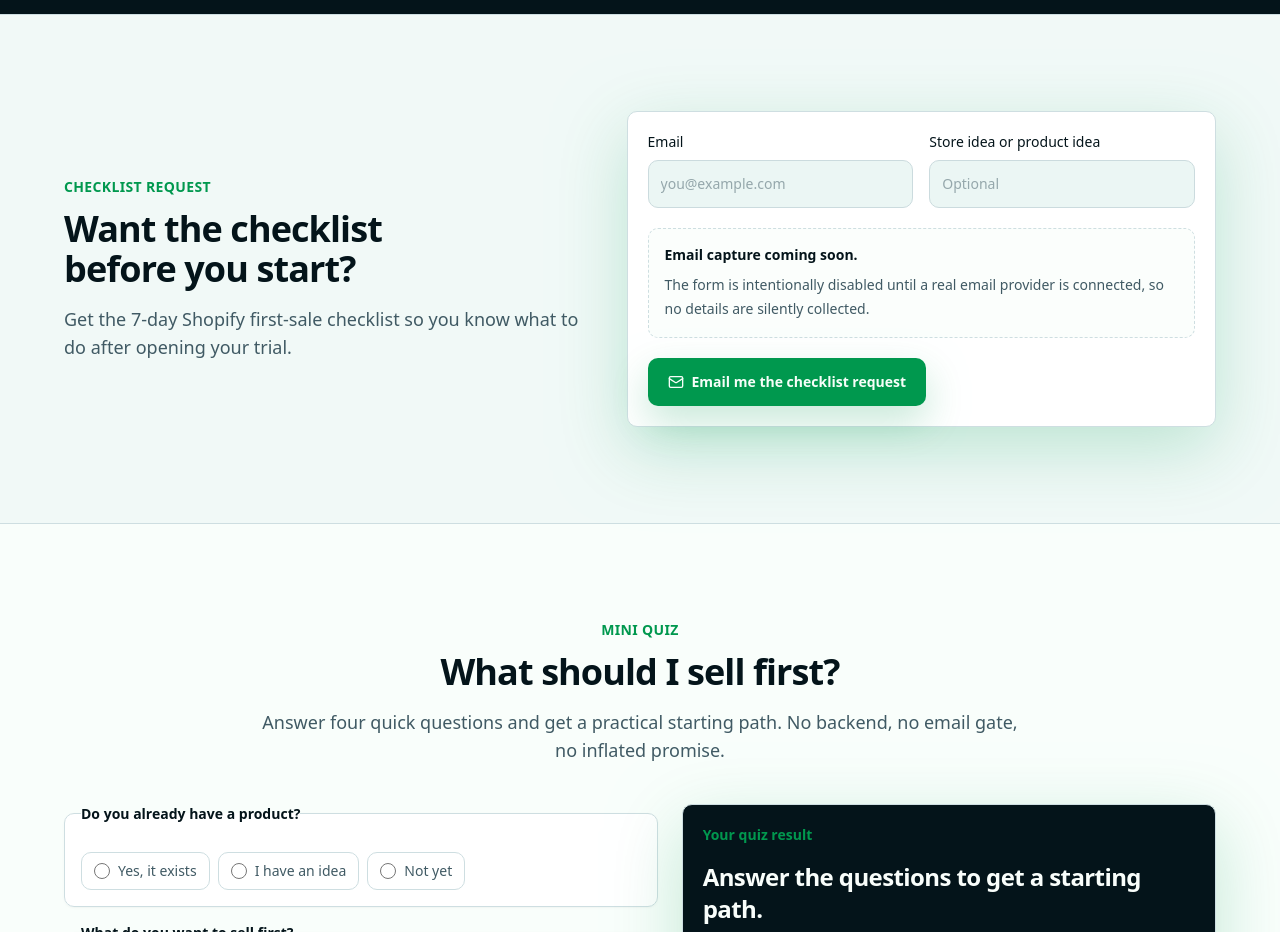
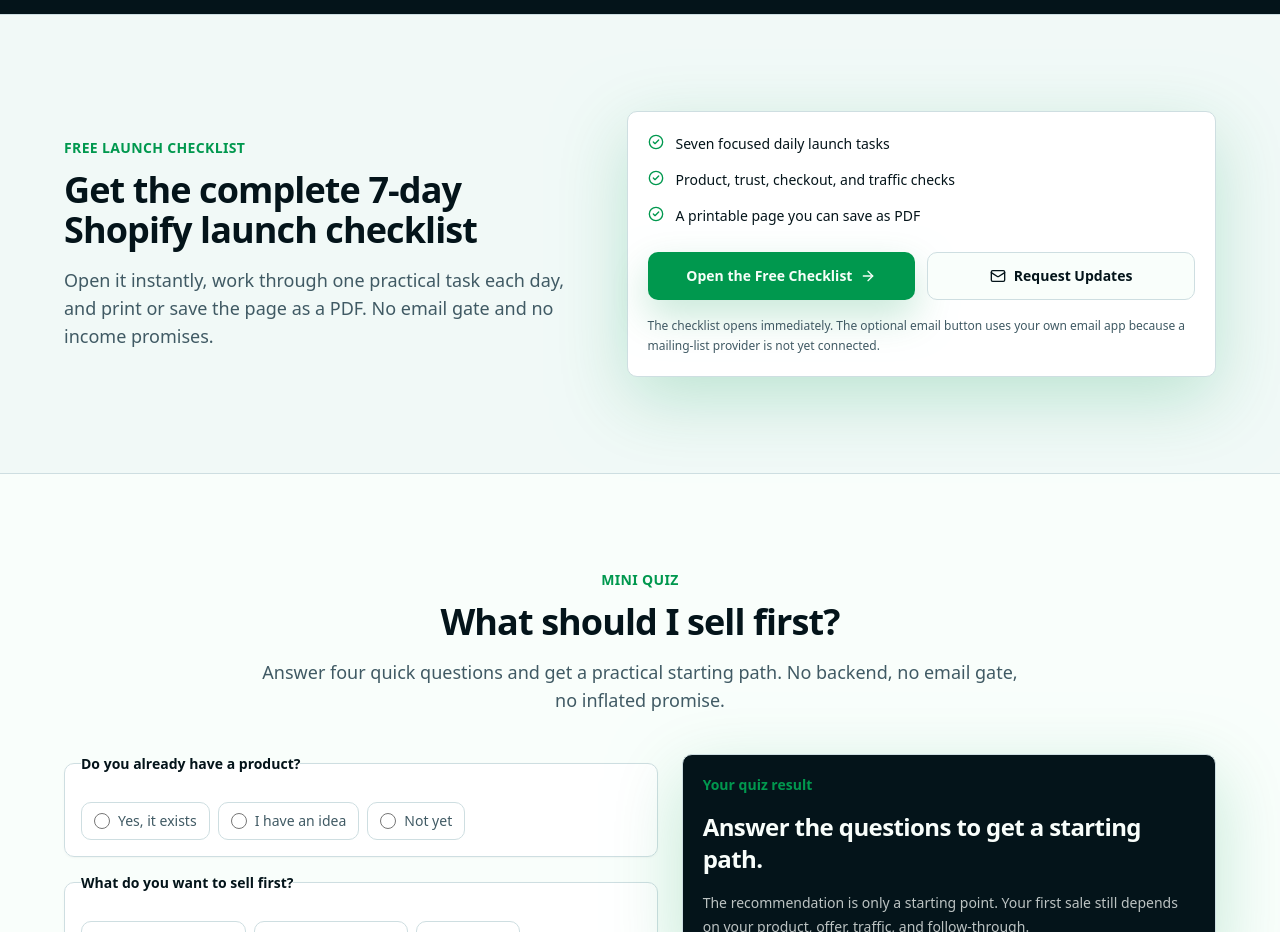
Before and after one commit to Jackoma0209/affiliate-bridge, a Next.js app: page / in a window 1280 px wide. Shown: the part 2360-3292 px from the top of the page. Built offline with nearby package versions, Linux system fonts and the light colour scheme.

Commit message:
Replace disabled lead form with working checklist access

```diff
--- a/components/lead-capture.tsx
+++ b/components/lead-capture.tsx
@@ -1,76 +1,83 @@
 "use client";
 
-import { Mail } from "lucide-react";
+import Link from "next/link";
+import { ArrowRight, CheckCircle2, Mail } from "lucide-react";
 
 import { config } from "@/config";
 import { trackEvent } from "@/lib/analytics";
 
+const deliverables = [
+  "Seven focused daily launch tasks",
+  "Product, trust, checkout, and traffic checks",
+  "A printable page you can save as PDF",
+] as const;
+
 export function LeadCapture() {
-  const subject = encodeURIComponent("Checklist request");
+  const subject = encodeURIComponent("7-day Shopify checklist request");
   const body = encodeURIComponent(
-    "Hi, please send me the 7-day Shopify first-sale checklist.\n\nStore/product idea:"
+    "Hi, I have opened the free checklist and would also like future checklist updates.\n\nStore/product idea:"
   );
 
   return (
     <section
       id="lead-capture"
-      className="border-y border-border bg-muted/55 px-4 py-16 sm:px-6 md:py-24"
+      className="scroll-mt-24 border-y border-border bg-muted/55 px-4 py-16 sm:px-6 md:py-24"
     >
       <div className="mx-auto grid max-w-6xl gap-8 lg:grid-cols-[0.9fr_1fr] lg:items-center">
         <div>
           <p className="text-sm font-semibold uppercase tracking-wide text-primary">
-            Checklist request
+            Free launch checklist
           </p>
           <h2 className="mt-3 text-3xl font-semibold tracking-tight text-foreground text-balance md:text-4xl">
-            Want the checklist before you start?
+            Get the complete 7-day Shopify launch checklist
           </h2>
           <p className="mt-4 text-base leading-7 text-muted-foreground md:text-lg">
-            Get the 7-day Shopify first-sale checklist so you know what to do
-            after opening your trial.
+            Open it instantly, work through one practical task each day, and print
+            or save the page as a PDF. No email gate and no income promises.
           </p>
         </div>
 
         <div className="rounded-lg border border-border bg-card p-5 shadow-[0_22px_70px_var(--card-glow)]">
-          <div className="grid gap-4 sm:grid-cols-2">
-            <label className="grid gap-2 text-sm font-medium text-card-foreground sm:col-span-1">
-              Email
-              <input
-                type="email"
-                disabled
-                placeholder="you@example.com"
-                className="min-h-12 rounded-lg border border-input bg-muted px-3 text-sm text-muted-foreground outline-none"
-              />
-            </label>
-            <label className="grid gap-2 text-sm font-medium text-card-foreground sm:col-span-1">
-              Store idea or product idea
-              <input
-                type="text"
-                disabled
-                placeholder="Optional"
-                className="min-h-12 rounded-lg border border-input bg-muted px-3 text-sm text-muted-foreground outline-none"
-              />
-            </label>
+          <ul className="grid gap-3">
+            {deliverables.map((item) => (
+              <li key={item} className="flex gap-3 text-sm leading-6 text-card-foreground">
+                <CheckCircle2 className="mt-0.5 size-4 shrink-0 text-primary" aria-hidden="true" />
+                <span>{item}</span>
+              </li>
+            ))}
+          </ul>
+
+          <div className="mt-6 grid gap-3 sm:grid-cols-2">
+            <Link
+              href="/checklist"
+              onClick={() =>
+                trackEvent("hero_checklist_click", {
+                  cta_location: "lead_capture",
+                  destination: "/checklist",
+                })
+              }
+              className="inline-flex min-h-12 items-center justify-center gap-2 rounded-lg bg-primary px-5 text-sm font-semibold text-primary-foreground shadow-[0_16px_38px_var(--card-glow)] transition-colors hover:brightness-95 focus-visible:ring-4 focus-visible:ring-primary/30 focus-visible:outline-none"
+            >
+              Open the Free Checklist
+              <ArrowRight className="size-4" aria-hidden="true" />
+            </Link>
+            <a
+              href={`mailto:${config.contactEmail}?subject=${subject}&body=${body}`}
+              onClick={() =>
+                trackEvent("checklist_request_email_open", {
+                  cta_location: "lead_capture",
+                })
+              }
+              className="inline-flex min-h-12 items-center justify-center gap-2 rounded-lg border border-border bg-background px-5 text-sm font-semibold text-foreground transition-colors hover:bg-muted focus-visible:ring-4 focus-visible:ring-primary/25 focus-visible:outline-none"
+            >
+              <Mail className="size-4" aria-hidden="true" />
+              Request Updates
+            </a>
           </div>
-
-          <div className="mt-5 rounded-lg border border-dashed border-border bg-background/70 p-4">
-            <p className="text-sm font-semibold text-foreground">
-              Email capture coming soon.
-            </p>
-            <p className="mt-2 text-sm leading-6 text-muted-foreground">
-              The form is intentionally disabled until a real email provider is
-              connected, so no details are silently collected.
-            </p>
-          </div>
-
-          {/* TODO: Replace the mailto fallback with ConvertKit, Beehiiv, Mailchimp, Resend, Supabase, or another provider-backed signup flow. */}
-          <a
-            href={`mailto:${config.contactEmail}?subject=${subject}&body=${body}`}
-            onClick={() => trackEvent("lead_capture_interest_click")}
-            className="mt-5 inline-flex min-h-12 w-full items-center justify-center gap-2 rounded-lg bg-primary px-5 text-sm font-semibold text-primary-foreground shadow-[0_16px_38px_var(--card-glow)] transition-colors hover:brightness-95 focus-visible:ring-4 focus-visible:ring-primary/30 focus-visible:outline-none sm:w-auto"
-          >
-            <Mail className="size-4" aria-hidden="true" />
-            Email me the checklist request
-          </a>
+          <p className="mt-4 text-xs leading-5 text-muted-foreground">
+            The checklist opens immediately. The optional email button uses your own
+            email app because a mailing-list provider is not yet connected.
+          </p>
         </div>
       </div>
     </section>
```
